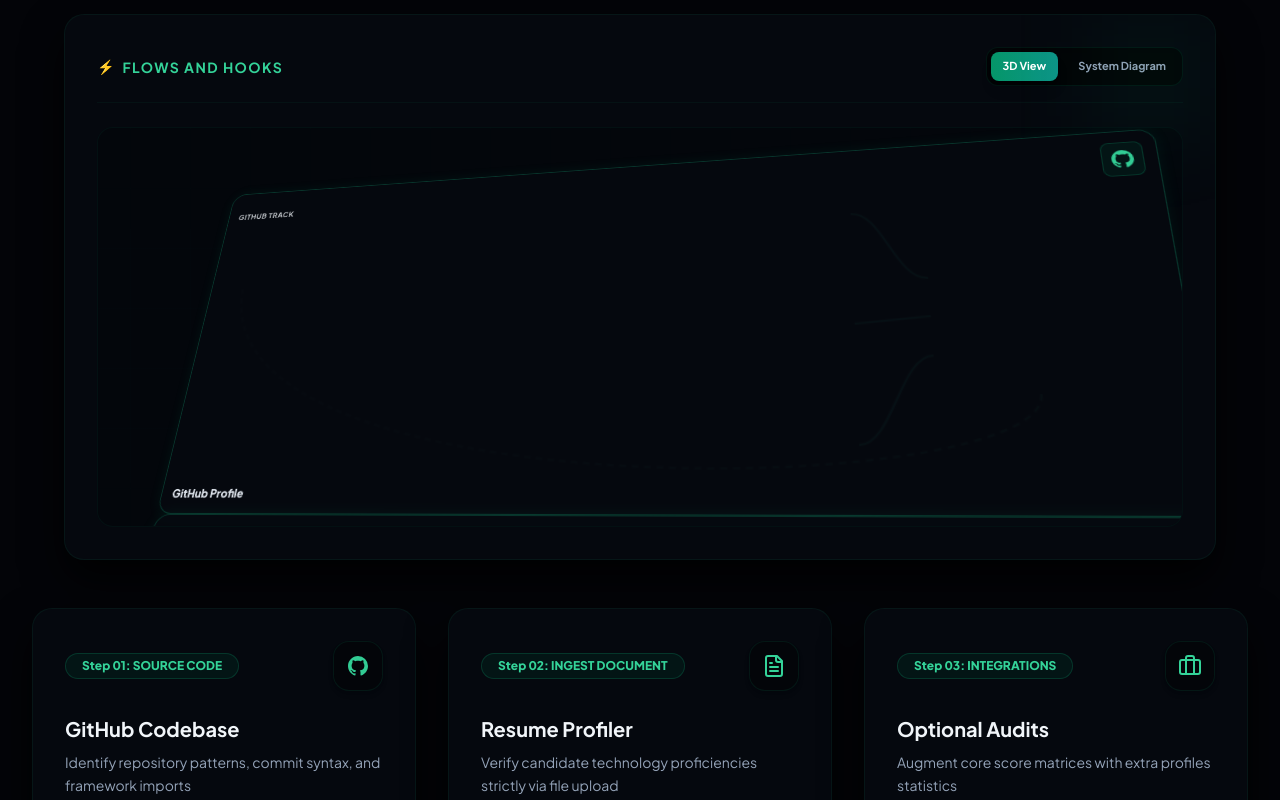
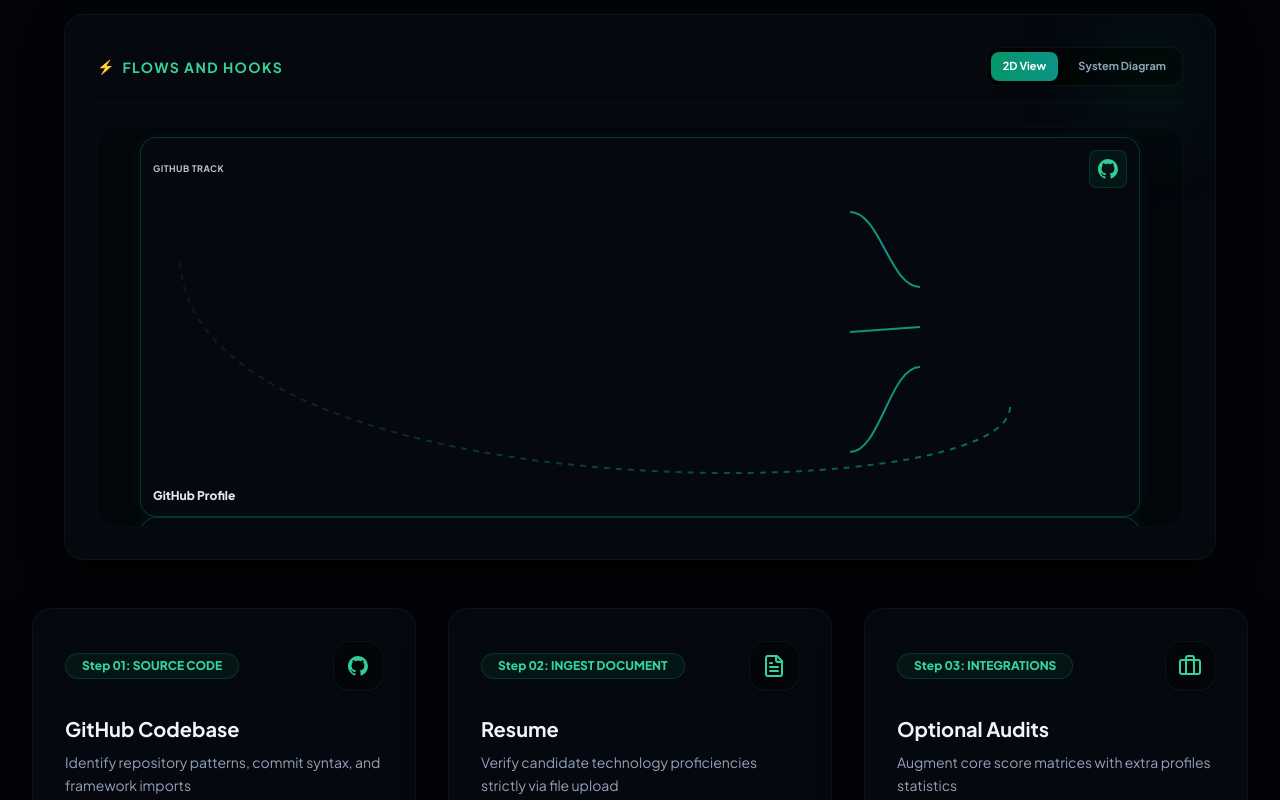
Before and after one commit to DEVARAJ-07/UrScore-AI, a Next.js app in the folder frontend/: page / in a window 1280 px wide. Shown: the part 800-1600 px from the top of the page. Built offline with nearby package versions, Linux system fonts and the light colour scheme; what @react-pdf/renderer would draw is missing.

Commit message:
style: convert flows graph to flat 2D View and rename Resume Profiler to Resume

```diff
--- a/frontend/src/components/Dashboard.tsx
+++ b/frontend/src/components/Dashboard.tsx
@@ -59,7 +59,7 @@ export const Dashboard: React.FC = () => {
   const [isParsingFile, setIsParsingFile] = useState(false);
 
   // Graph Mode
-  const [graphMode, setGraphMode] = useState<'3d' | 'diagram'>('3d');
+  const [graphMode, setGraphMode] = useState<'2d' | 'diagram'>('2d');
 
   const renderNode = (x: number, y: number, label: string, subtitle: string, icon: React.ReactNode, active: boolean) => {
     return (
@@ -71,8 +71,6 @@ export const Dashboard: React.FC = () => {
               : 'border-slate-800 text-slate-400 opacity-65 hover:opacity-100 hover:border-slate-700'
           }`}
           style={{
-            transform: graphMode === '3d' ? 'translateZ(25px)' : 'none',
-            transformStyle: 'preserve-3d',
             fontFamily: 'Plus Jakarta Sans, sans-serif'
           }}
         >
@@ -319,12 +317,7 @@ Projects: API gateway, stateless microservices.`;
 
   const isScanning = status !== 'idle' && status !== 'completed' && status !== 'failed';
 
-  const perspectiveStyle = graphMode === '3d' ? {
-    transform: 'perspective(1000px) rotateX(24deg) rotateY(-12deg) rotateZ(3deg)',
-    transformStyle: 'preserve-3d' as const,
-  } : {
-    transform: 'none',
-  };
+  const perspectiveStyle = {};
 
   return (
     <div className="max-w-7xl mx-auto px-8 py-16 relative z-10 select-none">
@@ -405,10 +398,10 @@ Projects: API gateway, stateless microservices.`;
               <div className="flex items-center gap-2 bg-black/60 border border-emerald-500/10 rounded-xl p-1 text-[11px] font-bold" style={{ fontFamily: 'Plus Jakarta Sans, sans-serif' }}>
                 <button
                   type="button"
-                  onClick={() => setGraphMode('3d')}
-                  className={`px-3 py-1.5 rounded-lg transition ${graphMode === '3d' ? 'bg-gradient-to-r from-emerald-600 to-teal-600 text-white shadow-lg' : 'text-slate-400 hover:text-slate-200'}`}
+                  onClick={() => setGraphMode('2d')}
+                  className={`px-3 py-1.5 rounded-lg transition ${graphMode === '2d' ? 'bg-gradient-to-r from-emerald-600 to-teal-600 text-white shadow-lg' : 'text-slate-400 hover:text-slate-200'}`}
                 >
-                  3D View
+                  2D View
                 </button>
                 <button
                   type="button"
@@ -430,17 +423,17 @@ Projects: API gateway, stateless microservices.`;
                 />
               </div>
             ) : (
-              /* Interactive SVG/HTML 2D/3D Canvas */
+              /* Interactive SVG/HTML 2D Canvas */
               <div
                 className="relative w-full h-[400px] overflow-hidden rounded-2xl border border-emerald-500/5 bg-[#030509]/30 flex items-center justify-center p-4"
               >
-                {/* 3D grid line floor indicator */}
-                {graphMode === '3d' && (
-                  <div className="absolute inset-0 neon-grid opacity-30 pointer-events-none" />
+                {/* Faint flat grid background */}
+                {graphMode === '2d' && (
+                  <div className="absolute inset-0 neon-grid opacity-10 pointer-events-none" />
                 )}
 
                 <div
-                  className="w-[1000px] h-[380px] relative transition-transform duration-500 ease-out select-none"
+                  className="w-[1000px] h-[380px] relative select-none"
                   style={perspectiveStyle}
                 >
                   {/* SVG for drawing connecting lines */}
@@ -508,8 +501,6 @@ Projects: API gateway, stateless microservices.`;
                     <div
                       className="h-full rounded-2xl p-4 bg-[#05070c] border border-emerald-500/35 shadow-[0_0_25px_rgba(16,185,129,0.25)] flex flex-col items-center justify-center text-center transition-all duration-300 hover:border-emerald-400 hover:scale-[1.02]"
                       style={{
-                        transform: graphMode === '3d' ? 'translateZ(40px)' : 'none',
-                        transformStyle: 'preserve-3d',
                         fontFamily: 'Plus Jakarta Sans, sans-serif'
                       }}
                     >
@@ -640,7 +631,7 @@ Projects: API gateway, stateless microservices.`;
                   </div>
                 </div>
 
-                <h3 className="text-xl font-bold text-slate-100 mb-2">Resume Profiler</h3>
+                <h3 className="text-xl font-bold text-slate-100 mb-2">Resume</h3>
                 <p className="text-sm text-slate-400 mb-6 leading-relaxed">Verify candidate technology proficiencies strictly via file upload</p>
 
                 {/* Dropzone */}
```
